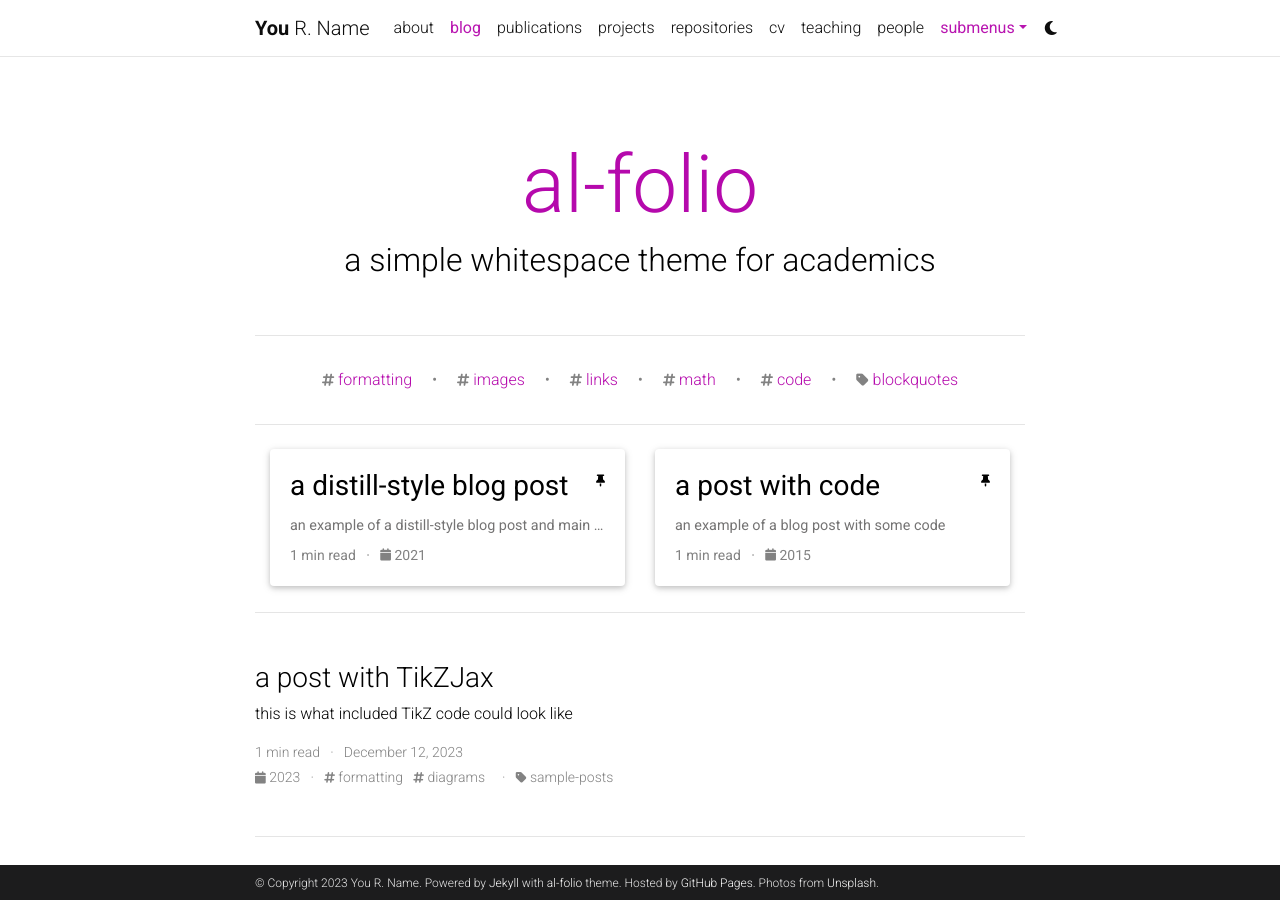
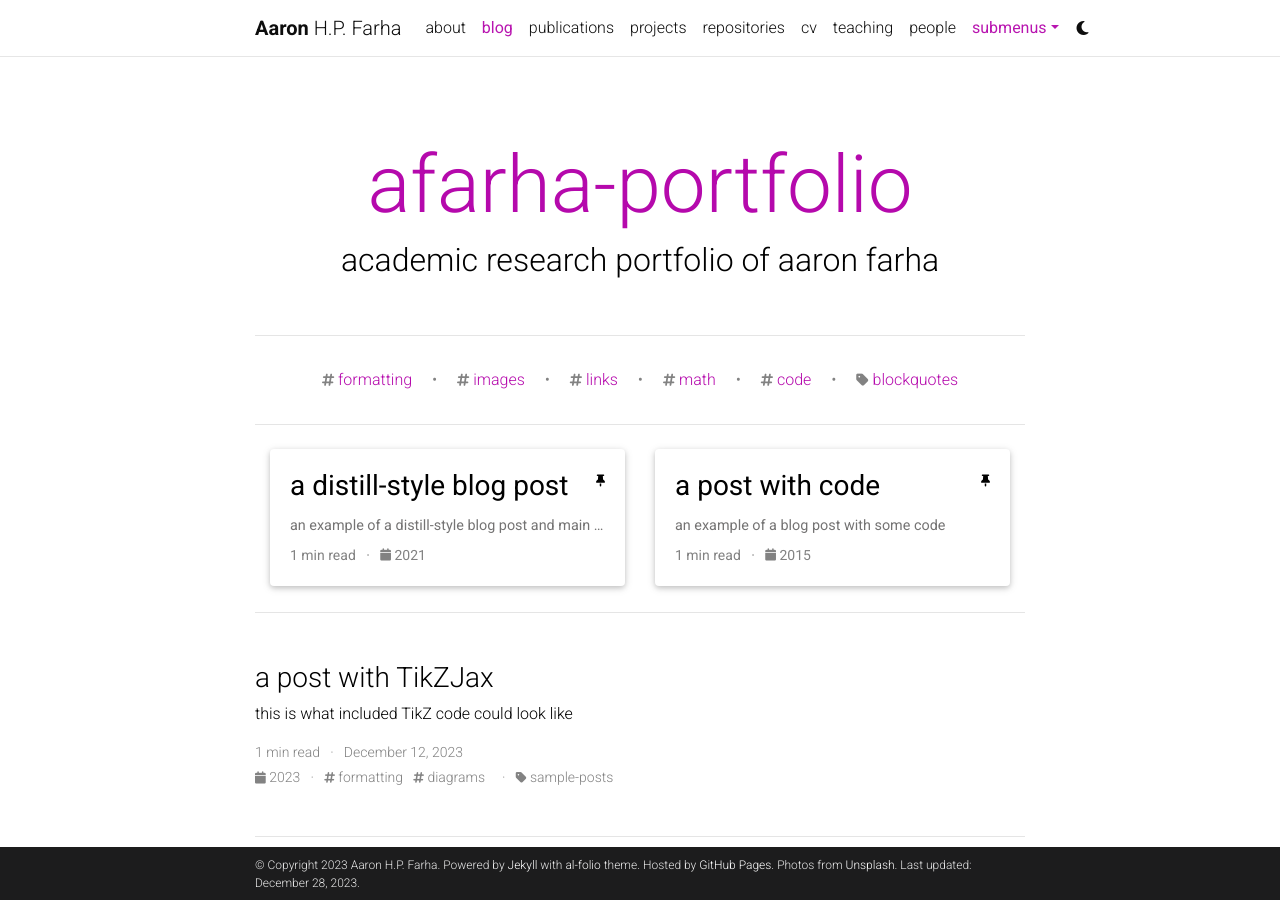
Before and after one commit to AaronFarha/aaronfarha.github.io, a Jekyll site: the page built from _pages/blog.md, in a window 1280 px wide and 900 px high. Built offline with Jekyll 4.4.1, drawn with Linux system fonts in a browser that asks for light colours; the list of posts is cut into pages by our own code; comment, search, counter and statistics services are not loaded; a style sheet for code colours, icons or effects is not loaded.

Commit message:
updated about-me

```diff
--- a/_config.yml
+++ b/_config.yml
@@ -3,24 +3,24 @@
 # -----------------------------------------------------------------------------
 
 title: blank # the website title (if blank, full name will be used instead)
-first_name: You
-middle_name: R.
-last_name: Name
-email: you@example.com
+first_name: Aaron
+middle_name: H.P.
+last_name: Farha
+email: afarha@purdue.edu
 description: > # the ">" symbol means to ignore newlines until "footer_text:"
   A simple, whitespace theme for academics. Based on [*folio](https://github.com/bogoli/-folio) design.
 footer_text: >
   Powered by <a href="https://jekyllrb.com/" target="_blank">Jekyll</a> with <a href="https://github.com/alshedivat/al-folio">al-folio</a> theme.
   Hosted by <a href="https://pages.github.com/" target="_blank">GitHub Pages</a>.
   Photos from <a href="https://unsplash.com" target="_blank">Unsplash</a>.
-keywords: jekyll, jekyll-theme, academic-website, portfolio-website  # add your own keywords or leave empty
+keywords: thermal systems, HVAC, heat pumps, jekyll, academic-website, portfolio-website  # add your own keywords or leave empty
 
 lang: en # the language of your site (for example: en, fr, cn, ru, etc.)
 icon: ⚛️  # the emoji used as the favicon (alternatively, provide image name in /assets/img/)
 
 url: https://aaronfarha.github.io # the base hostname & protocol for your site
 baseurl:  # the subpath of your site, e.g. /blog/. Leave blank for root
-last_updated: false # set to true if you want to display last updated in the footer
+last_updated: true # set to true if you want to display last updated in the footer
 impressum_path:  # set to path to include impressum link in the footer, use the same path as permalink in a page, helps to conform with EU GDPR
 
 # -----------------------------------------------------------------------------
@@ -104,7 +104,7 @@
 wechat_qr: # filename of your wechat qr-code saved as an image (e.g., wechat-qr.png if saved to assets/img/wechat-qr.png)
 
 contact_note: >
-  You can even add a little note about which of these is the best way to reach you.
+  Email is the most sure-fire way to get in contact with me.
 
 # -----------------------------------------------------------------------------
 # Analytics and search engine verification
@@ -120,8 +120,8 @@
 # Blog
 # -----------------------------------------------------------------------------
 
-blog_name: al-folio # blog_name will be displayed in your blog page
-blog_description: a simple whitespace theme for academics
+blog_name: afarha-portfolio # blog_name will be displayed in your blog page
+blog_description: academic research portfolio of aaron farha
 permalink: /blog/:year/:title/
 
 # Pagination
```
Also changed, not shown: _pages/about.md (+5 -7 lines).
